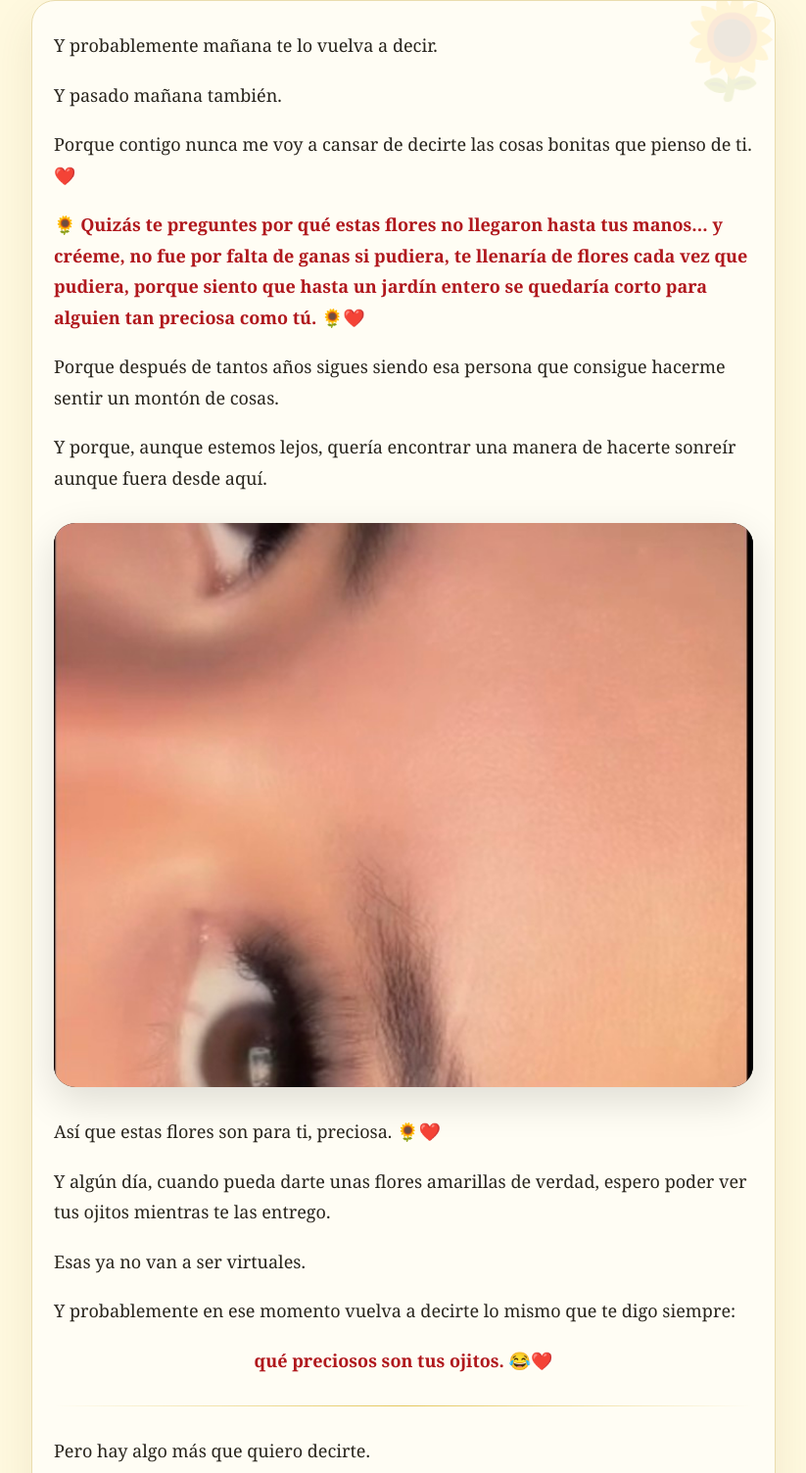
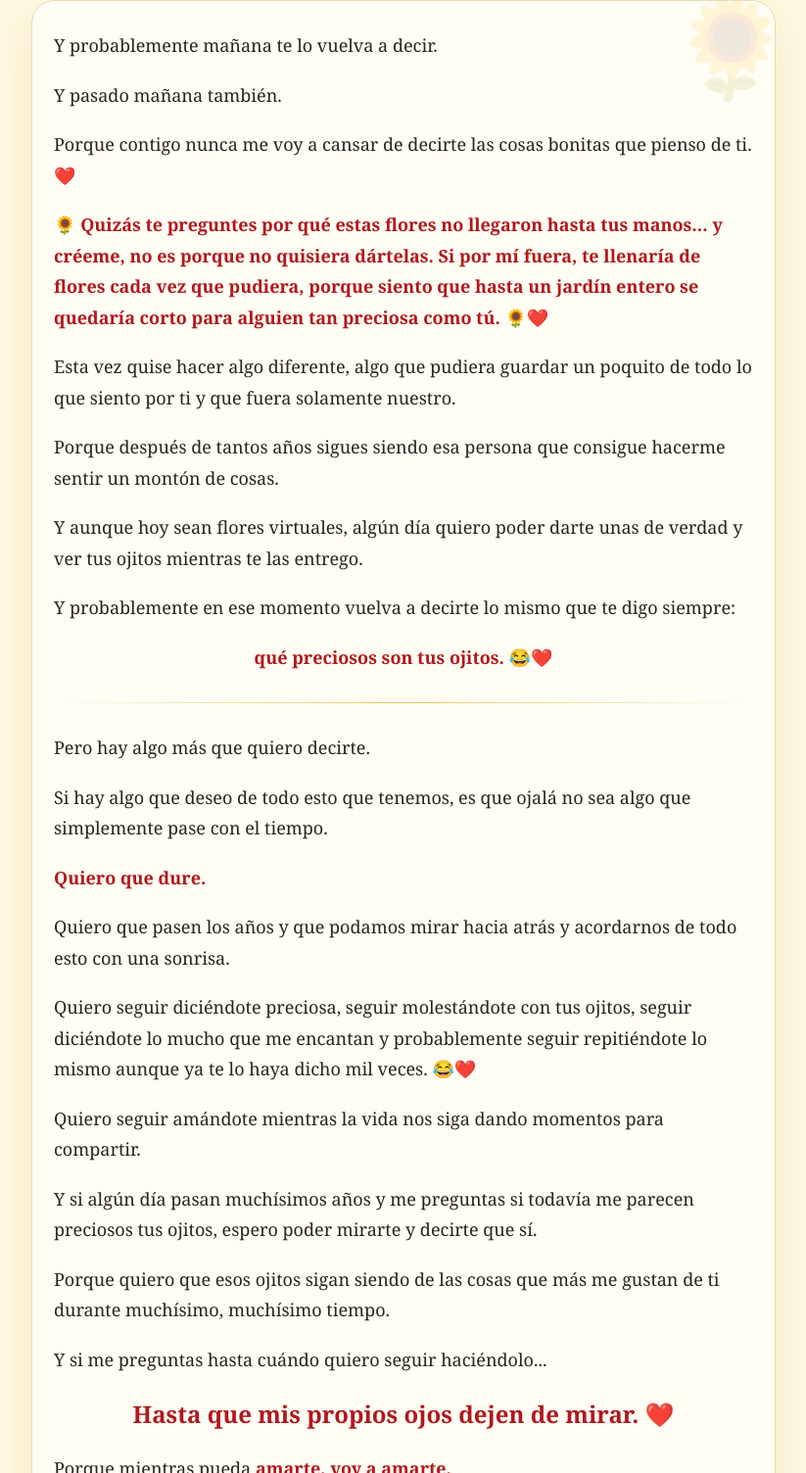
Before and after one commit to Edgardo0777/flores-amarillas, a plain HTML site: page index.html in a window 1280 px wide. Shown: the part 3476-4980 px from the top of the page at 98% size, without its empty margins (228-1051 px from the left). Drawn offline with Linux system fonts and the light colour scheme.

Commit message:
Revise emotional message in index.html
Updated the text to express feelings and intentions more clearly.

```diff
--- a/index.html
+++ b/index.html
@@ -142,15 +142,13 @@ strong{color:#b0181d}
 <p>Y pasado mañana también.</p>
 <p>Porque contigo nunca me voy a cansar de decirte las cosas bonitas que pienso de ti. ❤️</p>
 
-<p>🌻 <strong>Quizás te preguntes por qué estas flores no llegaron hasta tus manos… y créeme, no fue por falta de ganas si pudiera, te llenaría de flores cada vez que pudiera, porque siento que hasta un jardín entero se quedaría corto para alguien tan preciosa como tú. 🌻❤️</strong></p>
+<p>🌻 <strong>Quizás te preguntes por qué estas flores no llegaron hasta tus manos… y créeme, no es porque no quisiera dártelas. Si por mí fuera, te llenaría de flores cada vez que pudiera, porque siento que hasta un jardín entero se quedaría corto para alguien tan preciosa como tú. 🌻❤️</strong></p>
+
+<p>Esta vez quise hacer algo diferente, algo que pudiera guardar un poquito de todo lo que siento por ti y que fuera solamente nuestro.</p>
+
 <p>Porque después de tantos años sigues siendo esa persona que consigue hacerme sentir un montón de cosas.</p>
-<p>Y porque, aunque estemos lejos, quería encontrar una manera de hacerte sonreír aunque fuera desde aquí.</p>
 
-<div class="media"><img src="ojos_1.jpg" alt="Tus ojitos preciosos"></div>
-
-<p>Así que estas flores son para ti, preciosa. 🌻❤️</p>
-<p>Y algún día, cuando pueda darte unas flores amarillas de verdad, espero poder ver tus ojitos mientras te las entrego.</p>
-<p>Esas ya no van a ser virtuales.</p>
+<p>Y aunque hoy sean flores virtuales, algún día quiero poder darte unas de verdad y ver tus ojitos mientras te las entrego.</p>
 <p>Y probablemente en ese momento vuelva a decirte lo mismo que te digo siempre:</p>
 <p style="text-align:center"><strong>qué preciosos son tus ojitos. 😂❤️</strong></p>
 
```
